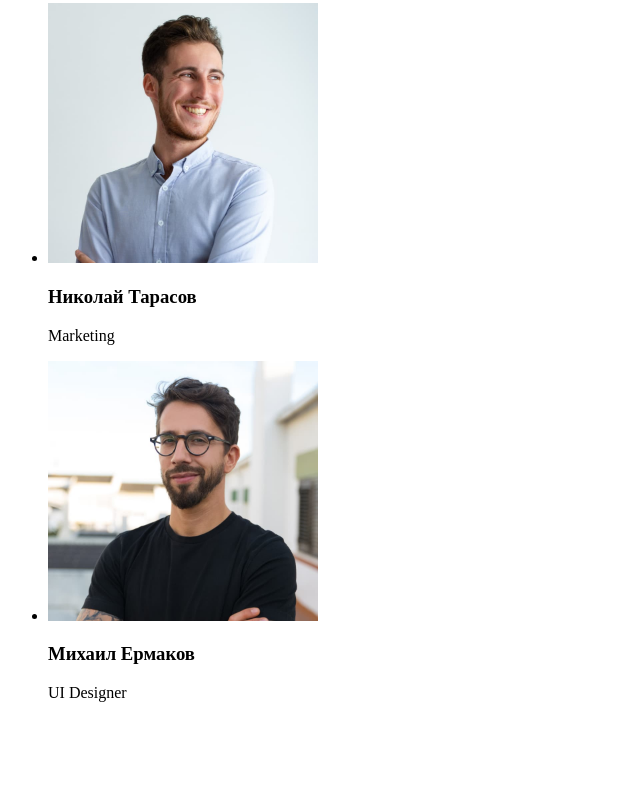
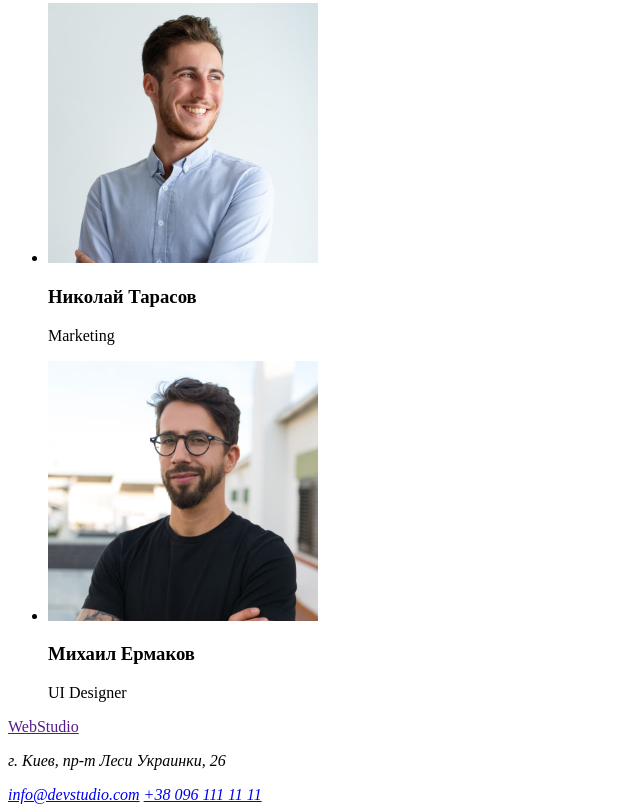
Before and after one commit to ripper3061/goit-markup-hw-01, a plain HTML site: page index.html in a window 1280 px wide. Shown: the part 2333-3145 px from the top of the page, without its empty margins (0-640 px from the left). Before the commit the page ends 3051 px from the top, so only its background shows below. Drawn offline with Linux system fonts and the light colour scheme.

Commit message:
Добавлен пробный footer

```diff
--- a/index.html
+++ b/index.html
@@ -4,7 +4,7 @@
     <meta charset="UTF-8">
     <meta http-equiv="X-UA-Compatible" content="IE=edge">
     <meta name="viewport" content="width=device-width, initial-scale=1.0">
-    <title>WebStudio</title>
+    <title>Студия</title>
 </head>
 <body>
     <!-- header -->
@@ -96,5 +96,15 @@
         </ul>
         </section>
     </main>
+
+    <!-- footer-->
+    <footer>
+        <a href="">WebStudio</a>
+            <address>
+                <p>г. Киев, пр-т Леси Украинки, 26</p>
+                <a href="mailto:info@devstudio.com">info@devstudio.com</a>
+                <a href="tel:+380961111111">+38 096 111 11 11</a>
+            </address>
+    </footer>
 </body>
 </html>
```
